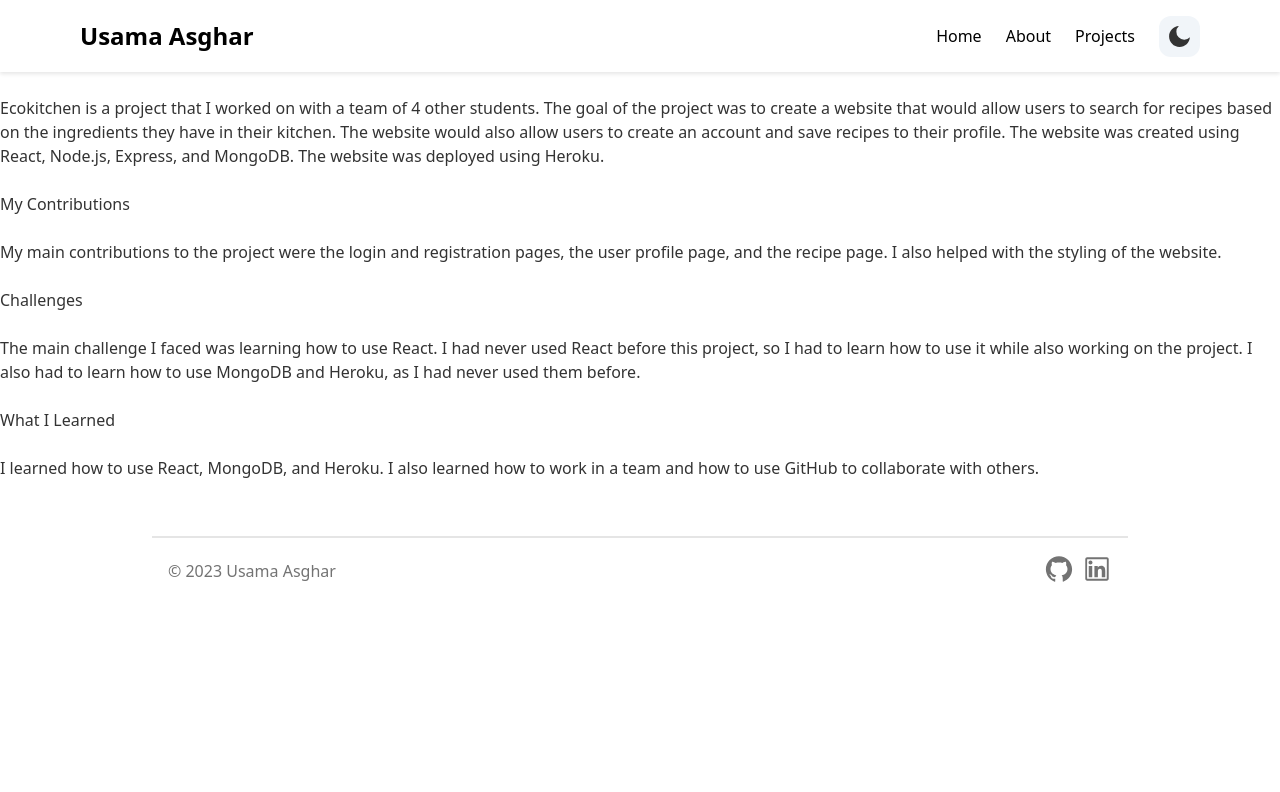
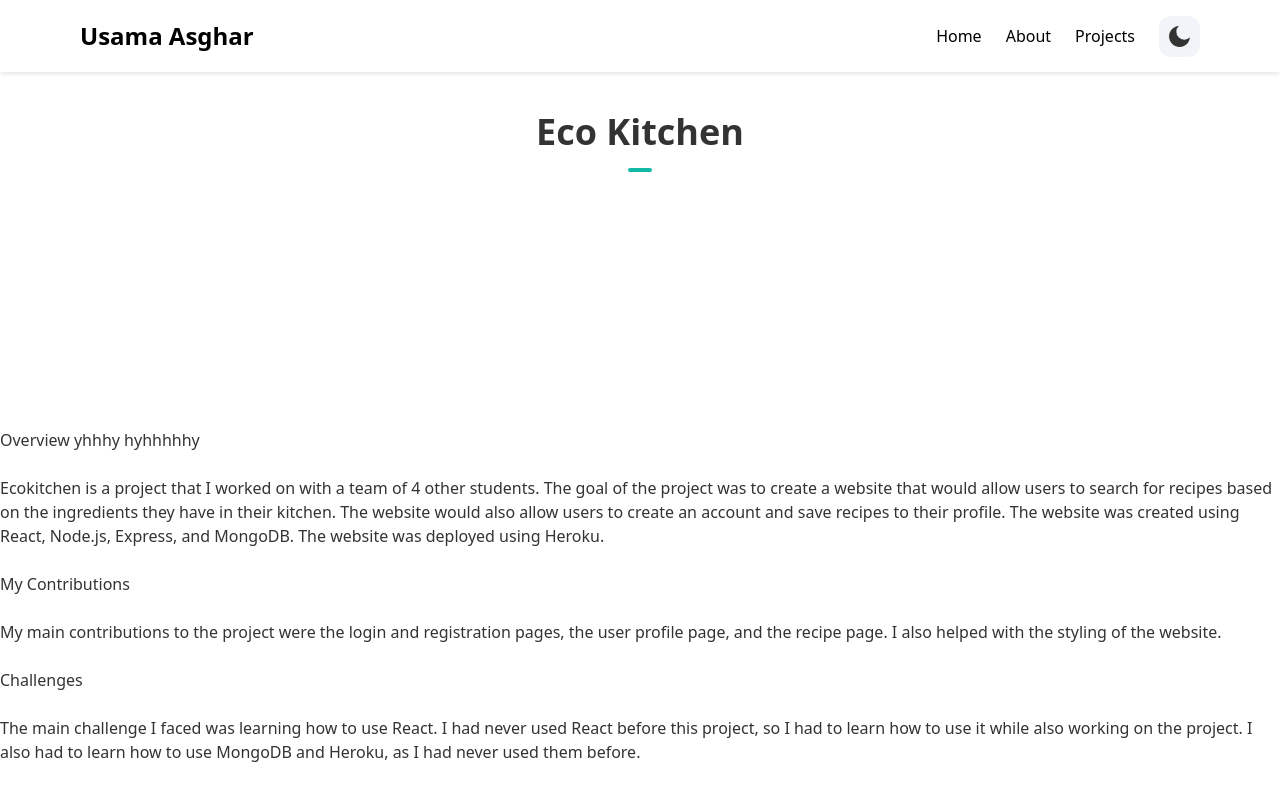
Before and after one commit to usama-asghar1/myPortfolio, a Next.js app in the folder portfolio/: page /ecokitchen in a window 1280 px wide. Shown: the top 792 px of the page. Built offline with nearby package versions, Linux system fonts and the light colour scheme.

Commit message:
ecokitchen page started

```diff
--- a/portfolio/src/app/ecokitchen/page.js
+++ b/portfolio/src/app/ecokitchen/page.js
@@ -1,9 +1,19 @@
 'use client'
+
+
+
 export default function Ecokitchen() {
     return (
+        <main className="animate-fadeIn animation-delay-2">
+
+        <div className="my-12 pb-12 md:pt-16 md:pb-48">
+        <h1 className="text-center font-bold text-4xl">
+         Eco Kitchen
+          <hr className="w-6 h-1 mx-auto my-4 bg-teal-500 border-0 rounded"></hr>
+        </h1>
+       </div>
+
         <div>
-            <h1>Ecokitchen</h1>
-            <br></br>
             <h2>Overview yhhhy hyhhhhhy </h2>
             <br>
             </br>
@@ -33,6 +43,6 @@ export default function Ecokitchen() {
 
 
         </div>
-
+</main>
     )
 }
--- a/portfolio/src/components/navbar.js
+++ b/portfolio/src/components/navbar.js
@@ -4,22 +4,26 @@
 
 "use client"
 import { useState, useEffect } from "react";
-import { Link } from "react-scroll";
+import NextLink from "next/link"
+import { Link as ScrollLink} from "react-scroll";
 import { RiMoonFill, RiSunLine } from "react-icons/ri";
 import { IoMdMenu, IoMdClose } from "react-icons/io"
 
 const NAV_ITEMS = [
   {
     label: "Home",
-    page: "home",
+    path: "/",
+    section: "home",
   },
   {
     label: "About",
-    page: "about",
+    path: "/",
+    section: "about",
   },
   {
     label: "Projects",
-    page: "projects",
+    path: "/",
+    section: "projects",
   },
 ];
 
@@ -53,11 +57,11 @@ export default function Navbar() {
     <div className="justify-between md:items-center md:flex">
         <div>
           <div className="flex items-center justify-between py-3 md:py-5 md:block">
-            <Link to="home">
+            <NextLink href="/">
               <div className="container flex items-center space-x-2">
                 <h2 className={`text-2xl font-bold ${darkMode ? "text-white" : "text-black"}`}>Usama Asghar</h2>
               </div>
-            </Link>
+            </NextLink>
             <div className="md:hidden">
               <button
                 className="p-2 text-gray-700 rounded-md outline-none focus:border-gray-400 focus:border"
@@ -76,9 +80,10 @@ export default function Navbar() {
             }`} >
             <div className="items-center justify-center space-y-8 md:flex md:space-x-6 md:space-y-0">
               {NAV_ITEMS.map((item, idx) => (
-                <Link
+                <ScrollLink
                   key={idx}
-                  to={item.page}
+                  href={item.path}
+                  to={item.section}
                   className={`block lg:inline-block ${darkMode ? "text-white" : "text-black"} hover:text-neutral-500 dark:text-neutral-100`}
                   activeClass="active"
                   spy={true}
@@ -88,7 +93,7 @@ export default function Navbar() {
                   onClick={() => setNavbar(!navbar)}
                 >
                   {item.label}
-                </Link>
+                </ScrollLink>
               ))}
               <button
                 onClick={toggleDarkMode}
```
